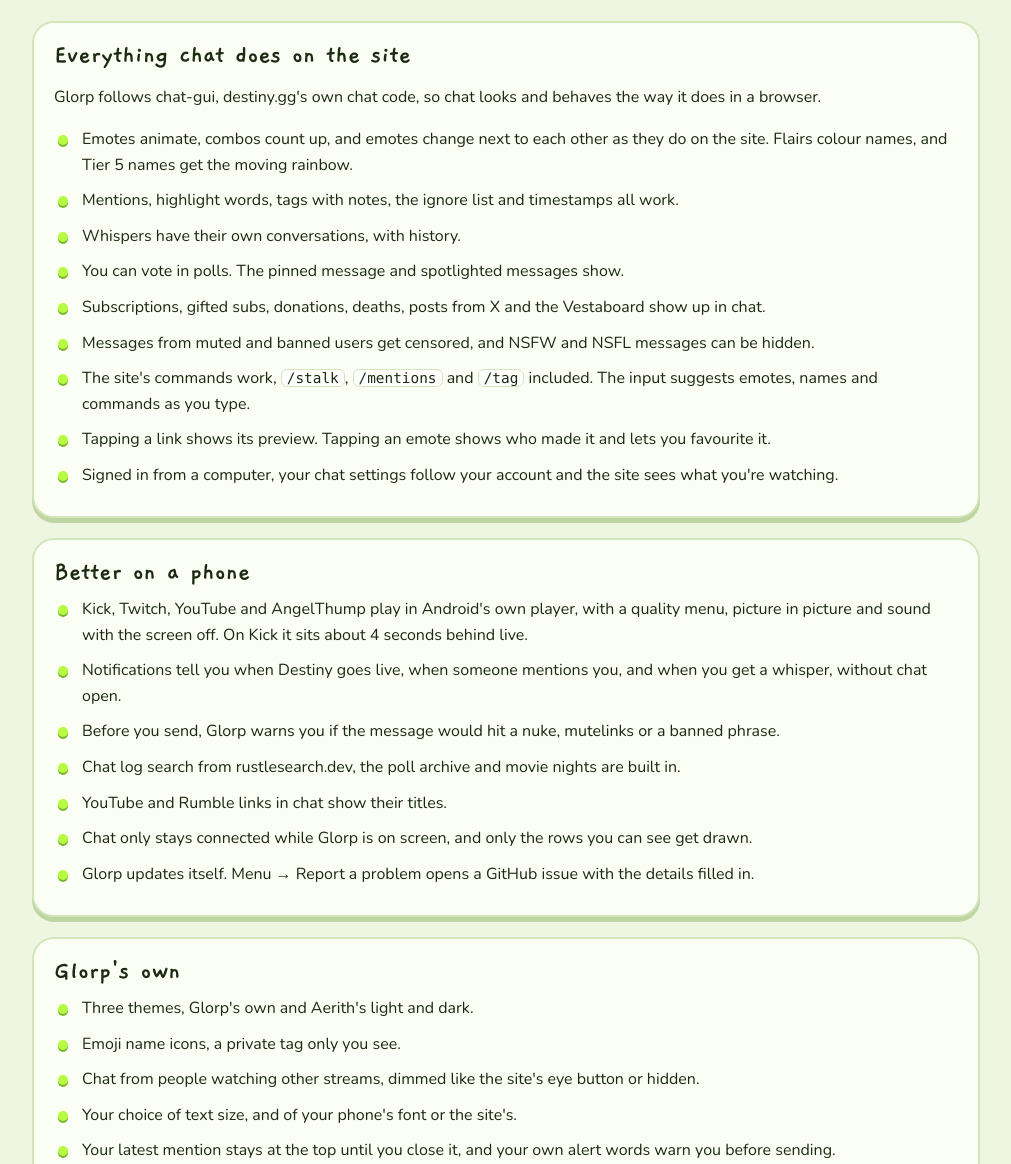
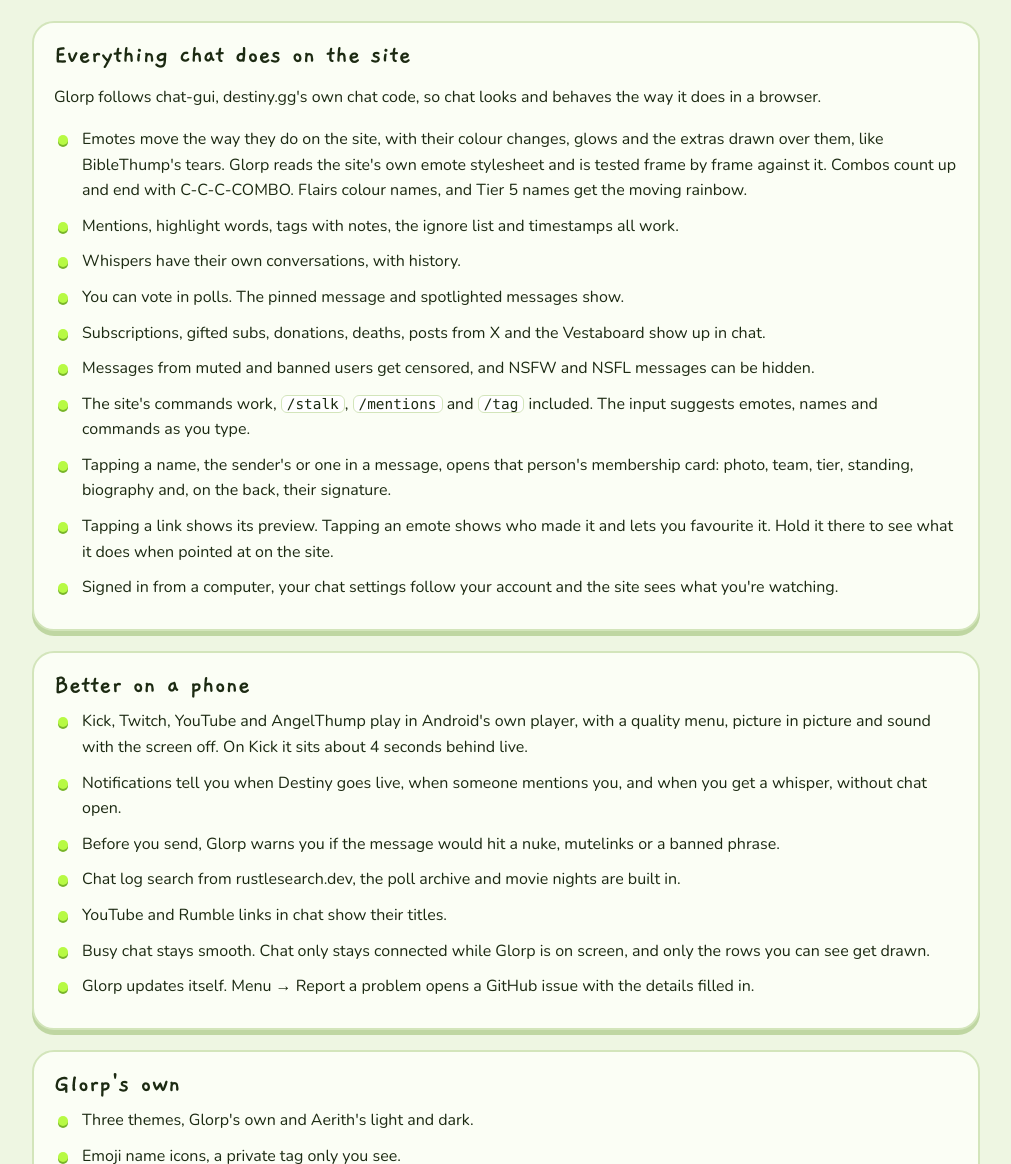
Before and after one commit to StrawWaffle/glorp, a plain HTML site: page pages/index.html in a window 1280 px wide. Shown: the part 826-1990 px from the top of the page, without its empty margins (134-1145 px from the left). Drawn offline with Linux system fonts and the light colour scheme.

Commit message:
Describe this round in the README and on the website
Emotes matching the site's stylesheet, combos as chat-gui draws them,
membership cards from tapping any name, hover animations in the emote card,
and busy chat staying smooth.

```diff
--- a/pages/index.html
+++ b/pages/index.html
@@ -38,14 +38,15 @@
     <h2>Everything chat does on the site</h2>
     <p>Glorp follows chat-gui, destiny.gg's own chat code, so chat looks and behaves the way it does in a browser.</p>
     <ul class="checks">
-      <li>Emotes animate, combos count up, and emotes change next to each other as they do on the site. Flairs colour names, and Tier 5 names get the moving rainbow.</li>
+      <li>Emotes move the way they do on the site, with their colour changes, glows and the extras drawn over them, like BibleThump's tears. Glorp reads the site's own emote stylesheet and is tested frame by frame against it. Combos count up and end with C-C-C-COMBO. Flairs colour names, and Tier 5 names get the moving rainbow.</li>
       <li>Mentions, highlight words, tags with notes, the ignore list and timestamps all work.</li>
       <li>Whispers have their own conversations, with history.</li>
       <li>You can vote in polls. The pinned message and spotlighted messages show.</li>
       <li>Subscriptions, gifted subs, donations, deaths, posts from X and the Vestaboard show up in chat.</li>
       <li>Messages from muted and banned users get censored, and NSFW and NSFL messages can be hidden.</li>
       <li>The site's commands work, <code>/stalk</code>, <code>/mentions</code> and <code>/tag</code> included. The input suggests emotes, names and commands as you type.</li>
-      <li>Tapping a link shows its preview. Tapping an emote shows who made it and lets you favourite it.</li>
+      <li>Tapping a name, the sender's or one in a message, opens that person's membership card: photo, team, tier, standing, biography and, on the back, their signature.</li>
+      <li>Tapping a link shows its preview. Tapping an emote shows who made it and lets you favourite it. Hold it there to see what it does when pointed at on the site.</li>
       <li>Signed in from a computer, your chat settings follow your account and the site sees what you're watching.</li>
     </ul>
   </section>
@@ -58,7 +59,7 @@
       <li>Before you send, Glorp warns you if the message would hit a nuke, mutelinks or a banned phrase.</li>
       <li>Chat log search from rustlesearch.dev, the poll archive and movie nights are built in.</li>
       <li>YouTube and Rumble links in chat show their titles.</li>
-      <li>Chat only stays connected while Glorp is on screen, and only the rows you can see get drawn.</li>
+      <li>Busy chat stays smooth. Chat only stays connected while Glorp is on screen, and only the rows you can see get drawn.</li>
       <li>Glorp updates itself. Menu → Report a problem opens a GitHub issue with the details filled in.</li>
     </ul>
   </section>
```
Also changed, not shown: README.md.
